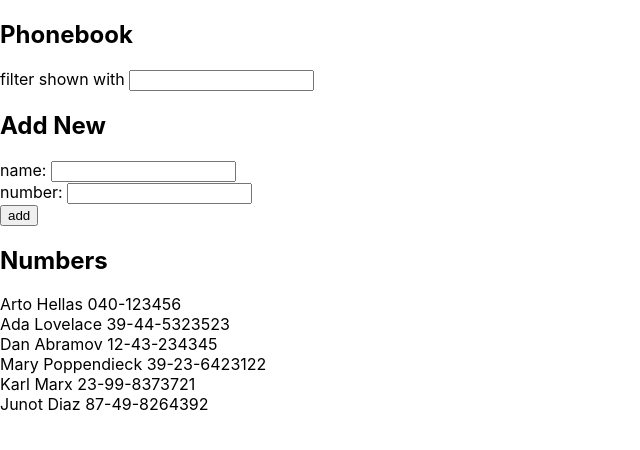
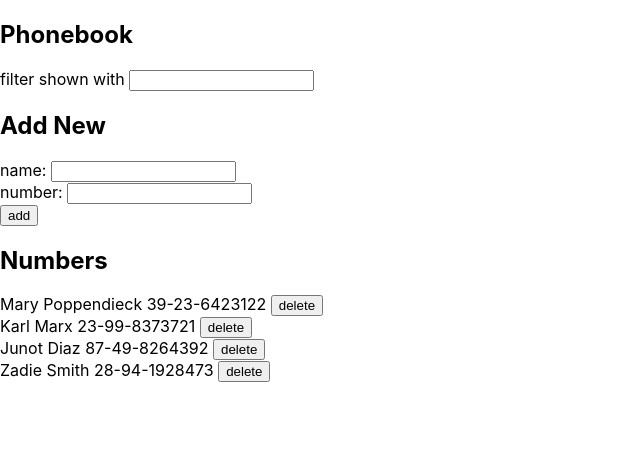
Before and after one commit to daxwann/fullstackopen2019, a React (Create React App) app in the folder part_2/the_phonebook/: page / in a window 1280 px wide. Shown: the top 450 px of the page, without its empty margins (0-640 px from the left). Built offline with nearby package versions, Linux system fonts and the light colour scheme; data requests are answered from the project's data file.

Commit message:
add delete person feature ex 2.17

```diff
--- a/part_2/the_phonebook/db.json
+++ b/part_2/the_phonebook/db.json
@@ -1,20 +1,5 @@
 {
   "persons": [
-    {
-      "name": "Arto Hellas",
-      "number": "040-123456",
-      "id": 1
-    },
-    {
-      "name": "Ada Lovelace",
-      "number": "39-44-5323523",
-      "id": 2
-    },
-    {
-      "name": "Dan Abramov",
-      "number": "12-43-234345",
-      "id": 3
-    },
     {
       "name": "Mary Poppendieck",
       "number": "39-23-6423122",
@@ -29,6 +14,11 @@
       "name": "Junot Diaz",
       "number": "87-49-8264392",
       "id": 6
+    },
+    {
+      "name": "Zadie Smith",
+      "number": "28-94-1928473",
+      "id": 7
     }
   ]
 }
--- a/part_2/the_phonebook/src/App.js
+++ b/part_2/the_phonebook/src/App.js
@@ -14,7 +14,6 @@ const App = () => {
     personService
       .getAll()
       .then(returnedPersons => {
-        console.log(returnedPersons);
         setPersons(returnedPersons);
       })
       .catch(error => {
@@ -42,7 +41,7 @@ const App = () => {
         handleNameInput={handleInput(setNewName)}
       />
       <h2>Numbers</h2>
-      <DisplayPersons persons={persons} searchTerm={searchTerm} />
+      <DisplayPersons persons={persons} setPersons={setPersons} searchTerm={searchTerm} />
     </div>
   )
 }
--- a/part_2/the_phonebook/src/components/DisplayPersons.js
+++ b/part_2/the_phonebook/src/components/DisplayPersons.js
@@ -1,15 +1,26 @@
 import React from 'react';
 import Person from './Person';
+import personService from '../services/personService';
 
 const DisplayPersons = props => {
   const showRow = () => {
     const regex = new RegExp(props.searchTerm, 'i');
     const filtered = props.persons.filter(person => {
-      console.log(person);
       return person.name.match(regex)
     });
 
-    return filtered.map((person, i) => <Person key={i} person={person}/>);
+    const deletePerson = (id, name) => {
+      personService
+        .deletePerson(id)
+        .then(response => {
+          props.setPersons(props.persons.filter(p => p.id !== id));
+        })
+        .catch(error => {
+          alert(`Failed to delete ${name}`);
+        })
+    }
+
+    return filtered.map((person) => <Person key={person.id} person={person} deletePerson={deletePerson}/>);
   }
 
   return (
--- a/part_2/the_phonebook/src/components/NewPersonForm.js
+++ b/part_2/the_phonebook/src/components/NewPersonForm.js
@@ -21,7 +21,7 @@ const NewPersonForm = props => {
       }
 
       personService
-        .create(newPerson)
+        .createPerson(newPerson)
         .then(returnedPerson => {
           props.setPersons(props.persons.concat(returnedPerson));
 
--- a/part_2/the_phonebook/src/components/Person.js
+++ b/part_2/the_phonebook/src/components/Person.js
@@ -1,9 +1,15 @@
 import React from 'react';
 
-const Person = ({person}) => {
+const Person = props => {
+  const confirmDelete = () => {
+    if (window.confirm(`Delete ${props.person.name}?`)) {
+      props.deletePerson(props.person.id);
+    }
+  }
+
   return (
     <div>
-      {person.name} {person.number}
+      {props.person.name} {props.person.number} <button onClick={confirmDelete}>delete</button>
     </div>
   )
 }
--- a/part_2/the_phonebook/src/services/personService.js
+++ b/part_2/the_phonebook/src/services/personService.js
@@ -1,16 +1,20 @@
 import React from 'react';
 import axios from 'axios';
 
-const baseUrl = "http://localhost:3001/persons"
+const baseUrl = "http://localhost:3001/persons/"
 
 const getAll = () => {
   const request = axios.get(baseUrl);
   return request.then(response => response.data);
 }
 
-const create = newPerson => {
+const createPerson = newPerson => {
   const request = axios.post(baseUrl, newPerson);
   return request.then(response => response.data);
 }
 
-export default { getAll, create };
+const deletePerson = id => {
+  return axios.delete(baseUrl + id);
+}
+
+export default { getAll, createPerson, deletePerson };
```
